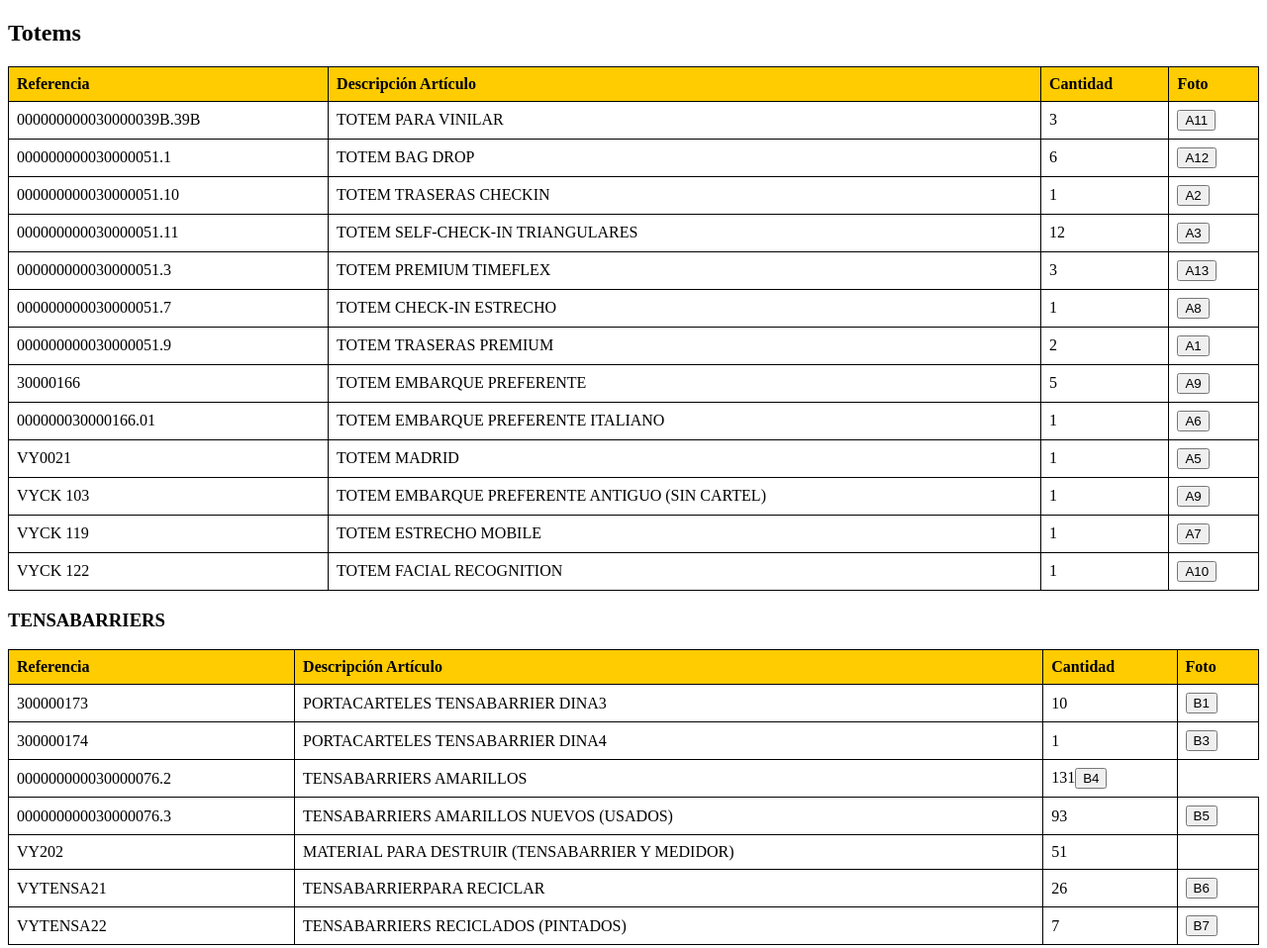
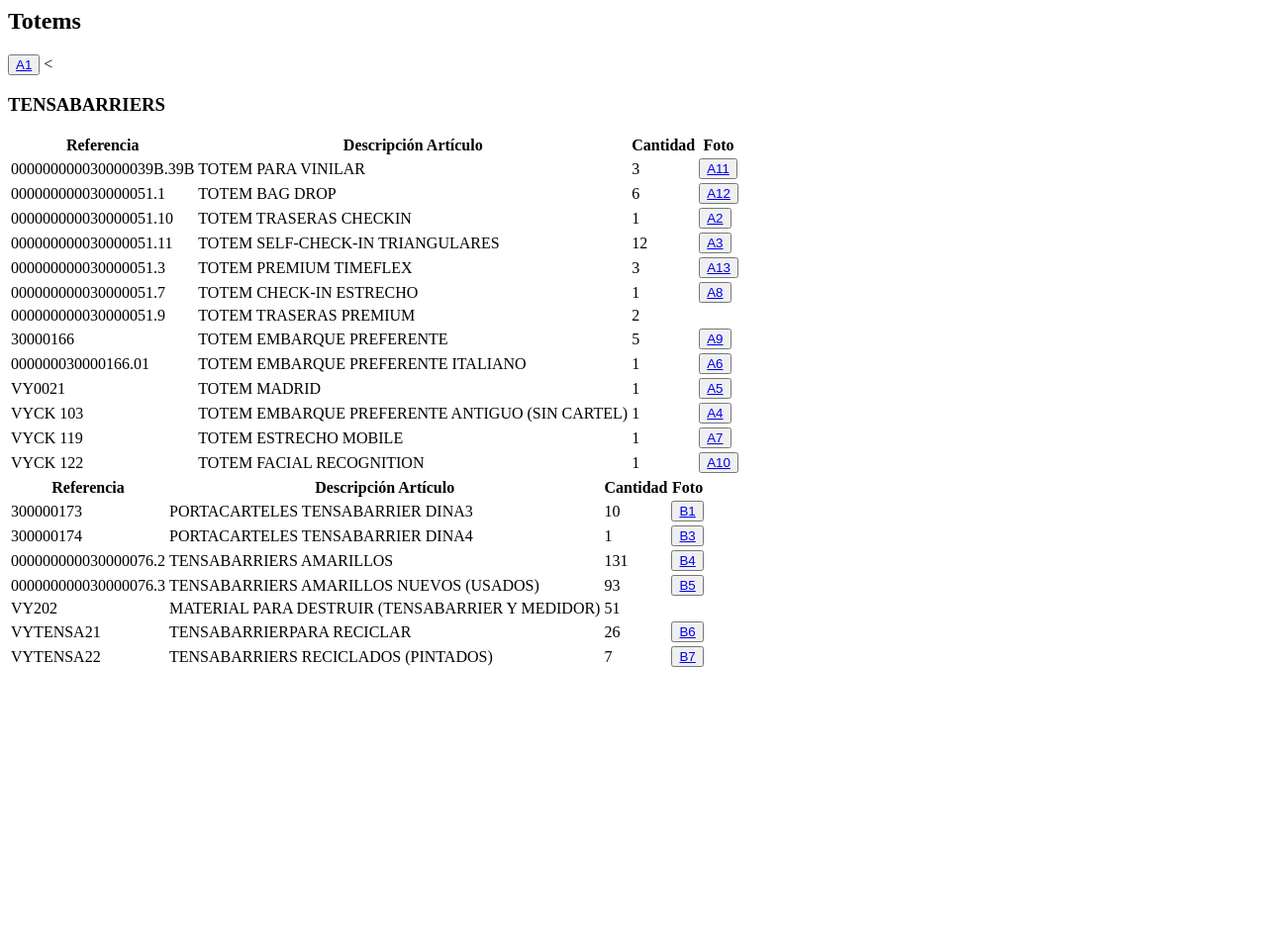
Before and after one commit to warehouseVY/Tensa-totem, a plain HTML site: page totemsytensas-3 (1).html in a window 1280 px wide. Shown: the whole page at 99% size. After the commit the page ends 800 px from the top, so only its background shows below. Drawn offline with Linux system fonts and the light colour scheme.

Commit message:
totemsytensas.html

```diff
--- a/totemsytensas-3 (1).html
+++ b/totemsytensas-3 (1).html
@@ -1,32 +1,7 @@
-<!DOCTYPE html>
 <html lang="es">
 <head>
   <meta charset="UTF-8">
   <meta name="viewport" content="width=device-width, initial-scale=1.0">
-  <title>Tabla Stock Totems y Tensa</title>
-  <style>
-    table {
-      width: 100%;
-      border-collapse: collapse;
-    }
-    th, td {
-      border: 1px solid black;
-      padding: 8px;
-      text-align: left;
-    }
-    th {
-      background-color: #fecc01;
-    }
-
-    td {
-      font-style: Arial;
-    }
-    img {
-      max-width: 100px;
-      height: auto;
-      cursor: pointer;
-    }
-  </style>
 </head>
 <body>
 <h2>Totems</h2>
@@ -40,86 +15,85 @@
     </tr>
   </thead>
   <tbody>
-      <tr>
+    <tr>
       <td>000000000030000039B.39B</td>
       <td>TOTEM PARA VINILAR</td>
       <td>3</td>
-      <td><button onclick="window.open('Fotos/A11.JPG', '_blank')">A11</button></td>
+     <td><button onclick="window.open"><a href="Fotos/A11.JPG" target="_blank">A11</a></button></td>
     </tr>
     <tr>
       <td>000000000030000051.1</td>
       <td>TOTEM BAG DROP</td>
       <td>6</td>
-      <td><button onclick="window.open('Fotos/A12.JPG', '_blank')">A12</button></td>
-    </tr>
+      <td><button onclick="window.open"><a href="Fotos/A12.JPG" target="_blank">A12</a></button></td>
+ </tr>
     <tr>
         <td>000000000030000051.10</td>
         <td>TOTEM TRASERAS CHECKIN</td>
         <td>1</td>
-        <td><button onclick="window.open('Fotos/A2.JPG', '_blank')">A2</button></td>
+        <td><button onclick="window.open"><a href="Fotos/A2.JPG" target="_blank">A2</a></button></td>
     </tr>
     <tr>
         <td>000000000030000051.11</td>
         <td>TOTEM SELF-CHECK-IN TRIANGULARES</td>
         <td>12</td>
-        <td><button onclick="window.open('Fotos/A3.JPG', '_blank')">A3</button></td>
+   <td><button onclick="window.open"><a href="Fotos/A3.JPG" target="_blank">A3</a></button></td>
     </tr>
     <tr>
         <td>000000000030000051.3</td>
         <td>TOTEM PREMIUM TIMEFLEX</td>
         <td>3</td>
-      <td><button onclick="window.open('Fotos/A13.JPG', '_blank')">A13</button></td>
+     <td><button onclick="window.open"><a href="Fotos/A13.JPG" target="_blank">A13</a></button></td>
     </tr>
     <tr>
         <td>000000000030000051.7</td>
         <td>TOTEM CHECK-IN ESTRECHO</td>
         <td>1</td>
-        <td><button onclick="window.open('Fotos/A8.JPG', '_blank')">A8</button></td>
+        <td><button onclick="window.open"><a href="Fotos/A8.JPG" target="_blank">A8</a></button></td>
     </tr>
     <tr>
         <td>000000000030000051.9</td>
         <td>TOTEM TRASERAS PREMIUM</td>
-        <td>2</td>
-       <td><button onclick="window.open('Fotos/A1.JPG', '_blank')">A1</button></td>
+        <td>2</td
+       <td><button onclick="window.open"><a href="Fotos/A1.JPG" target="_blank">A1</a></button></td>
     </tr>
     <tr>
         <td>30000166</td>
         <td>TOTEM EMBARQUE PREFERENTE</td>
         <td>5</td>
-        <td><button onclick="window.open('Fotos/A9.JPG', '_blank')">A9</button></td>
+       <<td><button onclick="window.open"><a href="Fotos/A9.JPG" target="_blank">A9</a></button></td>
     </tr>
     <tr>
         <td>000000030000166.01</td>
         <td>TOTEM EMBARQUE PREFERENTE ITALIANO</td>
         <td>1</td>
-        <td><button onclick="window.open('Fotos/A6.JPG', '_blank')">A6</button></td>
+       <td><button onclick="window.open"><a href="Fotos/A6.JPG" target="_blank">A6</a></button></td>
     </tr>
     <tr>
         <td>VY0021</td>
         <td>TOTEM MADRID</td>
         <td>1</td>
-       <td><button onclick="window.open('Fotos/A5.JPG', '_blank')">A5</button></td>
+       <td><button onclick="window.open"><a href="Fotos/A5.JPG" target="_blank">A5</a></button></td>
     </tr>
     <tr>
         <td>VYCK 103</td>
         <td>TOTEM EMBARQUE PREFERENTE ANTIGUO (SIN CARTEL)</td>
         <td>1</td>
-        <td><button onclick="window.open('Fotos/A9.JPG', '_blank')">A9</button></td>
+        <td><button onclick="window.open"><a href="Fotos/A4.JPG" target="_blank">A4</a></button></td>
     </tr>
     <tr>
         <td>VYCK 119</td>
         <td>TOTEM ESTRECHO MOBILE</td>
         <td>1</td>
-     <td><button onclick="window.open('Fotos/A7.JPG', '_blank')">A7</button></td>
+     <td><button onclick="window.open"><a href="Fotos/A7.JPG" target="_blank">A7</a></button></td>
     </tr>
     <tr>
         <td>VYCK 122</td>
         <td>TOTEM FACIAL RECOGNITION</td>
         <td>1</td>
-        <td><button onclick="window.open('Fotos/A10.JPG', '_blank')">A10</button></td>
+        <td><button onclick="window.open"><a href="Fotos/A10.JPG" target="_blank">A10</a></button></td>
     </tr>
-</tbody>
-</table>
+
 <h3>TENSABARRIERS</h3>
 <table>
   <thead>
@@ -135,24 +109,25 @@
       <td>300000173</td>
       <td>PORTACARTELES TENSABARRIER DINA3</td>
       <td>10</td>
-<td><button onclick="window.open('Fotos/B1.JPG', '_blank')">B1</button></td>
+<td><button onclick="window.open"><a href="Fotos/B1.JPG" target="_blank">B1</a></button></td>
     </tr>
     <tr>
       <td>300000174</td>
       <td>PORTACARTELES TENSABARRIER DINA4</td>
       <td>1</td>
-      <td><button onclick="window.open('Fotos/B3.JPG', '_blank')">B3</button></td>
+     <td><button onclick="window.open"><a href="Fotos/B3.JPG" target="_blank">B3</a></button></td>
     </tr>
     <tr>
         <td>000000000030000076.2</td>
         <td>TENSABARRIERS AMARILLOS</td>
-        <td>131</td<td><button onclick="window.open('Fotos/B4.JPG', '_blank')">B4</button></td>
+        <td>131</td>
+      <td><button onclick="window.open"><a href="Fotos/B4.JPG" target="_blank">B4</a></button></td>
     </tr>
     <tr>
         <td>000000000030000076.3</td>
         <td>TENSABARRIERS AMARILLOS NUEVOS (USADOS)</td>
         <td>93</td>
-        <td><button onclick="window.open('Fotos/B5.JPG', '_blank')">B5</button></td>
+        <td><button onclick="window.open"><a href="Fotos/B5.JPG" target="_blank">B5</a></button></td>
     </tr>
     <tr>
         <td>VY202</td>
@@ -164,13 +139,13 @@
         <td>VYTENSA21</td>
         <td>TENSABARRIERPARA RECICLAR</td>
         <td>26</td>
-        <td><button onclick="window.open('Fotos/B6.JPG', '_blank')">B6</button></td>
+        <td><button onclick="window.open"><a href="Fotos/B6.JPG" target="_blank">B6</a></button></td>
     </tr>
     <tr>
         <td>VYTENSA22</td>
         <td>TENSABARRIERS RECICLADOS (PINTADOS)</td>
         <td>7</td>
-      <td><button onclick="window.open('Fotos/B7.JPG', '_blank')">B7</button></td>
+        <td><button onclick="window.open"><a href="Fotos/B7.JPG" target="_blank">B7</a></button></td>
     </tr>
 </tbody>
 </table>
```
